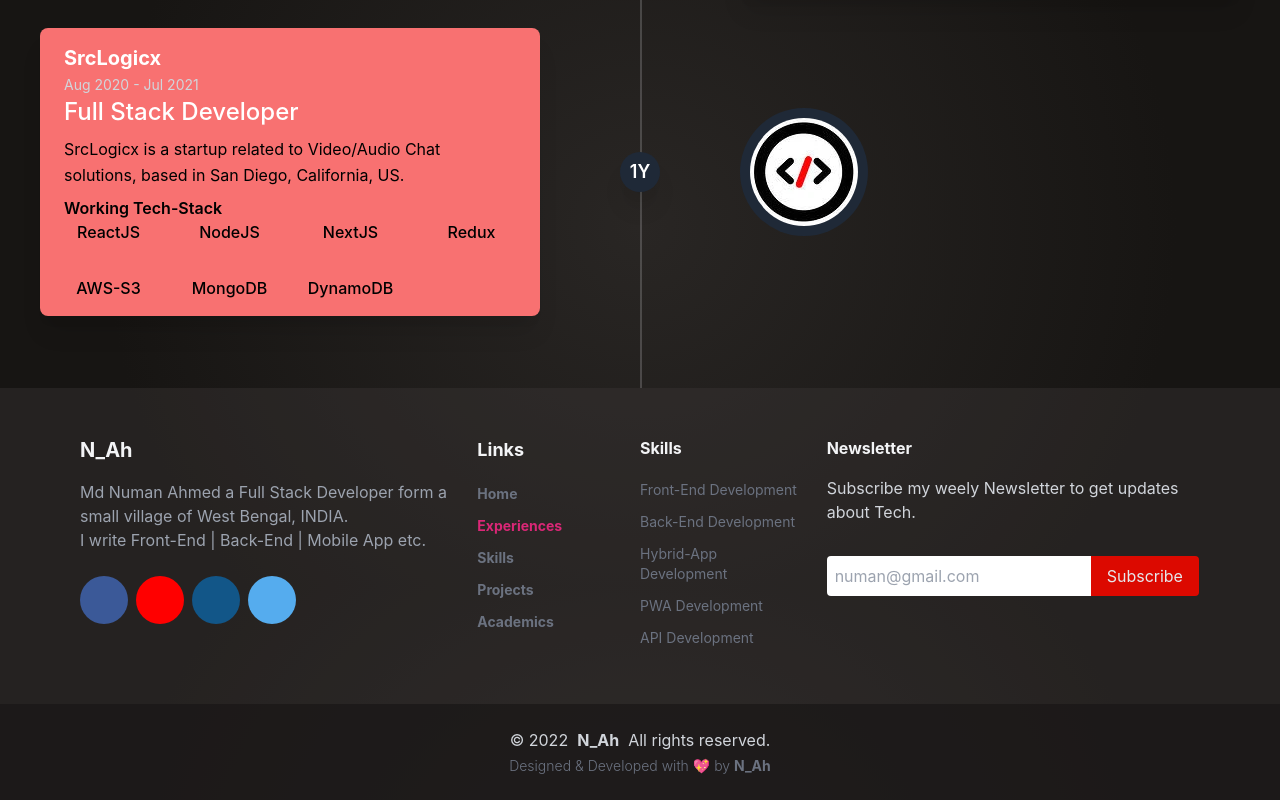
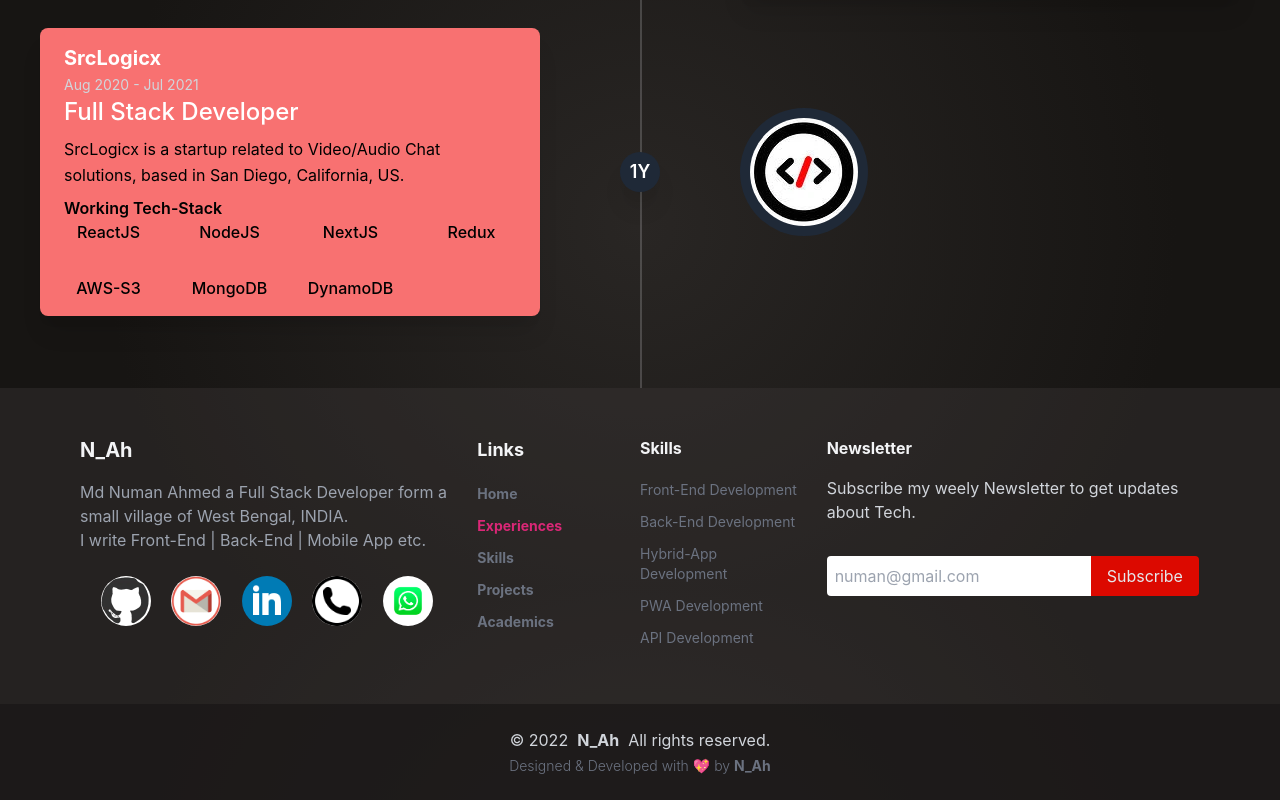
Before and after one commit to num-js/portfolio, a React (Create React App) app: page /experiences in a window 1280 px wide. Shown: the part 854-1654 px from the top of the page. Built offline with nearby package versions, Linux system fonts and the light colour scheme.

Commit message:
Social Links are added in Footer

```diff
--- a/src/components/Footer/Footer.js
+++ b/src/components/Footer/Footer.js
@@ -1,5 +1,7 @@
 import React from 'react';
+import { Link } from 'react-router-dom';
 import { NavLink } from 'react-router-dom';
+import socialMediaIconURL from '../../assets/data/socialMediaData';
 import { navBarMenu } from '../../assets/navLinks';
 
 const Footer = () => {
@@ -17,15 +19,18 @@ const Footer = () => {
                                             Md Numan Ahmed a Full Stack Developer form a small village of West Bengal, INDIA. <br />
                                             I write Front-End | Back-End | Mobile App etc.
                                         </p>
-                                        <div class="flex mt-6">
-                                            <i style={{ backgroundColor: "#3B5998" }}
-                                                class="flex items-center justify-center h-12 w-12 mr-1 rounded-full fab fill-current text-white text-xl fa-facebook-f"></i>
-                                            <i style={{ backgroundColor: "red" }}
-                                                class="flex items-center justify-center h-12 w-12 mx-1 rounded-full fas fill-current text-white text-xl fa-envelope"></i>
-                                            <i style={{ backgroundColor: "#125688" }}
-                                                class="flex items-center justify-center h-12 w-12 mx-1 rounded-full fab fill-current text-white text-xl fa-instagram"></i>
-                                            <i style={{ backgroundColor: "#55ACEE" }}
-                                                class="flex items-center justify-center h-12 w-12 mx-1 rounded-full fab fill-current text-white text-xl fa-twitter"></i>
+                                        <div class="flex mt-6 justify-evenly">
+                                            {
+                                                socialMediaIconURL.map(({ icon, link }) => (
+
+                                                    <Link to={{ pathname: link }} target="_blank">
+                                                        <div
+                                                            className="footer-social-img"
+                                                            style={{ backgroundImage: `url(${icon})` }}
+                                                        />
+                                                    </Link>
+                                                ))
+                                            }
                                         </div>
                                     </div>
                                     <div class="w-full lg:w-1/2 lg:flex lg:px-6 ">
--- a/src/styles.css
+++ b/src/styles.css
@@ -90,3 +90,13 @@
     transform: rotate(-360deg);
   }
 }
+
+.footer-social-img {
+  background-color: white;
+  height: 50px;
+  width: 50px;
+  background-size: cover;
+  background-position: center;
+  background-repeat: no-repeat;
+  border-radius: 100%;
+}
```
